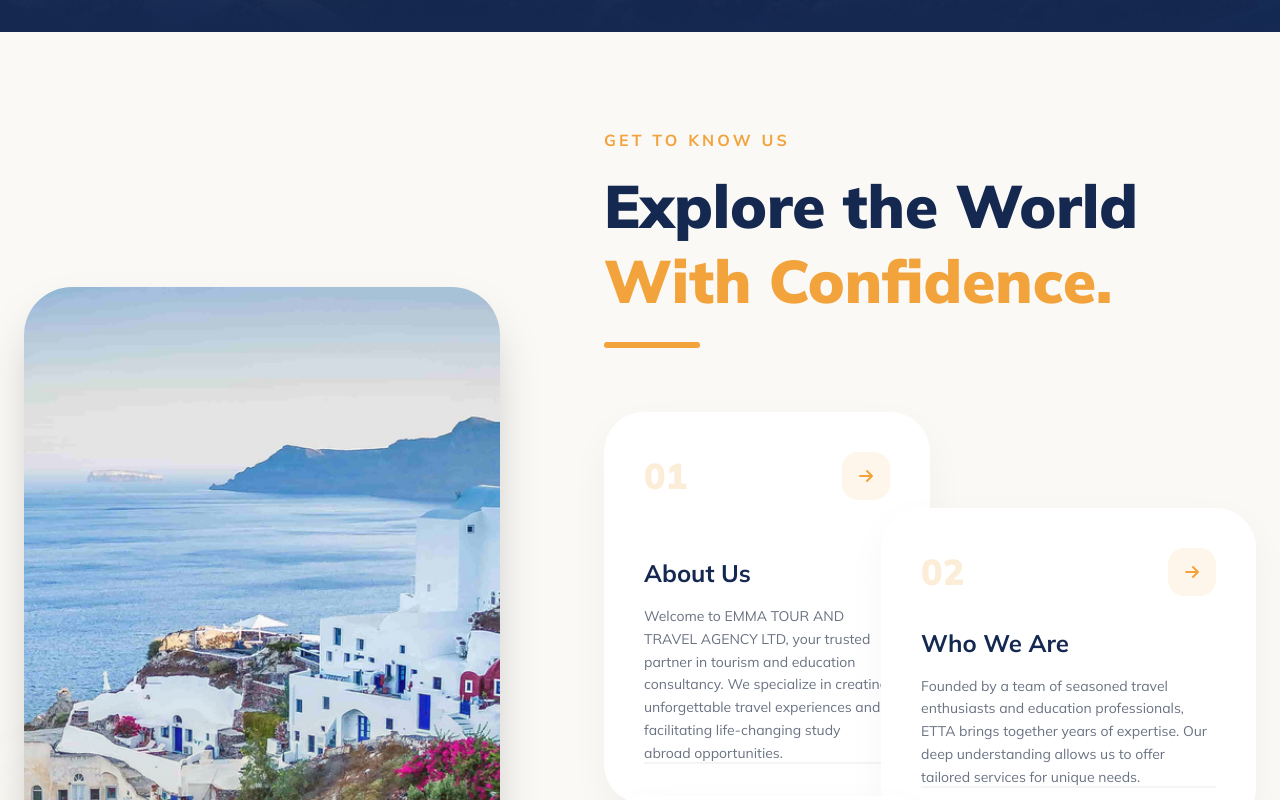
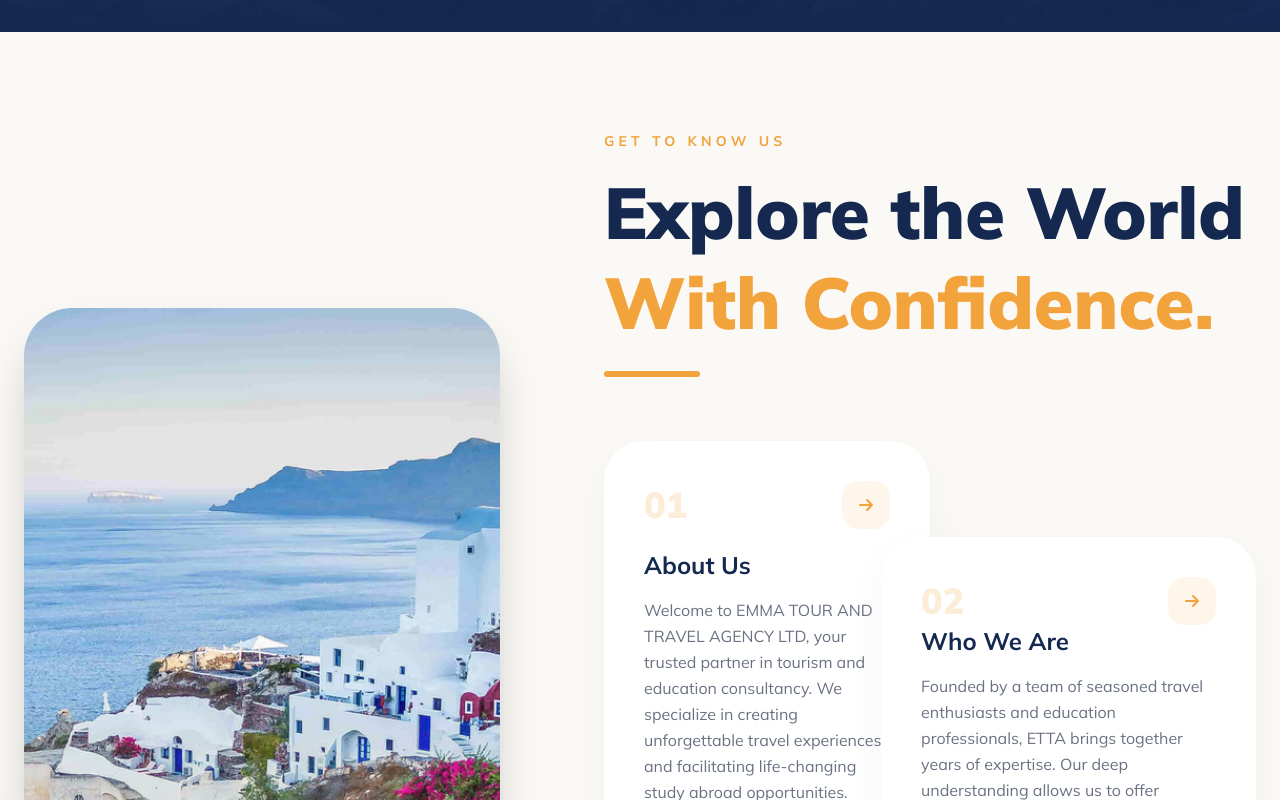
Before and after one commit to Muhinde234/tour, a Next.js app: page / in a window 1280 px wide. Shown: the part 880-1680 px from the top of the page. Built offline with nearby package versions, Linux system fonts and the light colour scheme.

Commit message:
touch on the about us card

```diff
--- a/app/components/About.tsx
+++ b/app/components/About.tsx
@@ -58,10 +58,10 @@ export default function About() {
           {/* RIGHT SIDE: Heavy Overlapping Cards */}
           <div className="relative lg:col-span-7 lg:pl-10">
             <div className="mb-16">
-              <span className="mb-4 inline-block font-bold uppercase tracking-[0.2em] text-[#f2a33c]">
+              <span className="mb-4 inline-block text-sm font-bold uppercase tracking-[0.3em] text-[#f2a33c]">
                 Get to know us
               </span>
-              <h2 className="text-5xl font-black leading-tight text-brand-navy lg:text-6xl">
+              <h2 className="text-5xl font-black leading-tight text-brand-navy lg:text-7xl">
                 Explore the World <br />
                 <span className="text-[#f2a33c]">With Confidence.</span>
               </h2>
@@ -98,7 +98,7 @@ export default function About() {
                     <h3 className="mb-4 text-2xl font-bold text-brand-navy">
                       {card.title}
                     </h3>
-                    <p className="text-sm leading-relaxed text-gray-500 group-hover:text-gray-700">
+                    <p className="text-base leading-relaxed text-gray-500 group-hover:text-gray-700">
                       {card.body}
                     </p>
                   </div>
```
